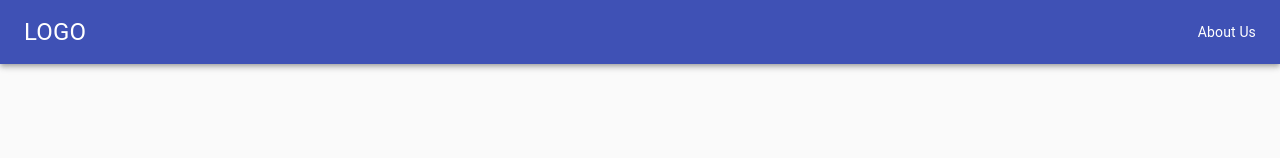
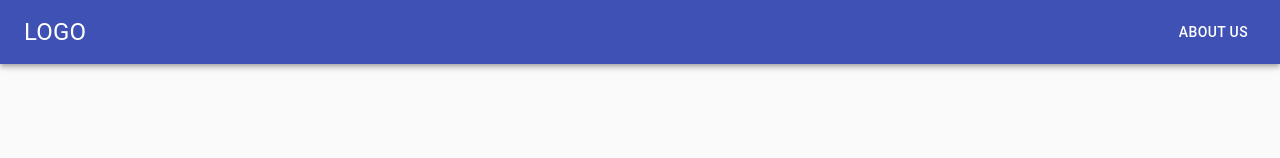
Before and after one commit to zpinto/bridge, a React (Create React App) app in the folder frontend/: page / in a window 1280 px wide. Shown: the top 158 px of the page. Built offline with nearby package versions, Linux system fonts and the light colour scheme.

Commit message:
Figuring out stuff

```diff
--- a/frontend/package.json
+++ b/frontend/package.json
@@ -8,6 +8,8 @@
     "@testing-library/jest-dom": "^4.2.4",
     "@testing-library/react": "^9.4.0",
     "@testing-library/user-event": "^7.2.1",
+    "axios": "^0.19.1",
+    "js-cookie": "^2.2.1",
     "react": "^16.12.0",
     "react-dom": "^16.12.0",
     "react-router": "^5.1.2",
--- a/frontend/src/App.jsx
+++ b/frontend/src/App.jsx
@@ -1,4 +1,6 @@
 import React, { useState } from "react";
+import Cookies from "js-cookie";
+import Axios from "axios";
 
 import { BrowserRouter as Router, Switch, Route } from "react-router-dom";
 
@@ -11,13 +13,30 @@ import Register from "./components/Register";
 import "./App.css";
 
 const App = () => {
-  const [loggedIn, toggleLogged] = useState(false);
+  const [user, changeUser] = useState(null);
+
+  function handleLogin(email, password) {
+    // TODO validate
+    changeUser(email);
+  }
+
+  function handleLogout() {
+    // TODO validate
+    changeUser(null);
+  }
+
   return (
     <Router>
       <div className="app">
-        <NavBar />
+        <NavBar user={user} handleLogout={handleLogout}/>
         <Switch>
-          <Route strict exact path="/" component={loggedIn ? Home : Login} />
+          <Route strict exact path="/">
+            {user ? (
+              <Home user={user} />
+            ) : (
+              <Login handleLogin={handleLogin} />
+            )}
+          </Route>
           <Route exact path="/register" component={Register} />
           <Route exact path="/about" component={About} />
           <Route exact path="/portal">
--- a/frontend/src/Config.json
+++ b/frontend/src/Config.json
@@ -2,7 +2,7 @@
   "baseUrl": "http://127.0.0.1:3000",
   "EPs": {
     "registerEP": "/register",
-    "userEP": "/user/<string:username>",
+    "userEP": "/user",
     "loginEP": "/login",
     "refreshEP": "/refresh",
     "logoutEP": "/logout",
--- a/frontend/src/components/Home.jsx
+++ b/frontend/src/components/Home.jsx
@@ -1,7 +1,7 @@
 import React from "react";
 import CssBaseline from "@material-ui/core/CssBaseline";
 
-const Home = () => {
+const Home = props => {
   return (
     <div>
       <CssBaseline />
--- a/frontend/src/components/Login.jsx
+++ b/frontend/src/components/Login.jsx
@@ -1,4 +1,4 @@
-import React from "react";
+import React, { useState } from "react";
 import Button from "@material-ui/core/Button";
 import CssBaseline from "@material-ui/core/CssBaseline";
 import TextField from "@material-ui/core/TextField";
@@ -28,8 +28,18 @@ const useStyles = makeStyles(theme => ({
   }
 }));
 
-export default function Login() {
+const Login = props => {
   const classes = useStyles();
+
+  const [email, setEmail] = useState("");
+  const [password, setPassword] = useState("");
+
+  const { handleLogin } = props;
+
+  function handleSubmit(e) {
+    e.preventDefault();
+    handleLogin(email, password);
+  }
 
   return (
     <Container component="main" maxWidth="xs">
@@ -47,7 +57,11 @@ export default function Login() {
           <Typography component="h1" variant="h5">
             Login
           </Typography>
-          <form className={classes.form} noValidate>
+          <form
+            className={classes.form}
+            noValidate
+            onSubmit={handleSubmit}
+          >
             <TextField
               variant="outlined"
               margin="normal"
@@ -58,6 +72,8 @@ export default function Login() {
               name="email"
               autoComplete="email"
               autoFocus
+              value={email}
+              onChange={e => setEmail(e.target.value)}
             />
             <TextField
               variant="outlined"
@@ -69,6 +85,8 @@ export default function Login() {
               type="password"
               id="password"
               autoComplete="current-password"
+              value={password}
+              onChange={e => setPassword(e.target.value)}
             />
             <Button
               type="submit"
@@ -91,4 +109,6 @@ export default function Login() {
       </div>
     </Container>
   );
-}
+};
+
+export default Login;
--- a/frontend/src/components/NavBar.jsx
+++ b/frontend/src/components/NavBar.jsx
@@ -20,7 +20,7 @@ const useStyles = makeStyles(theme => ({
 
 const NavBar = props => {
   const classes = useStyles();
-  const { loggedIn } = props;
+  const { user, handleLogout } = props;
 
   return (
     <div className={classes.root}>
@@ -36,10 +36,8 @@ const NavBar = props => {
             LOGO
           </IconButton>
           <div className={classes.toolbarButtons}>
-            <Link href="/about" color="inherit">
-              About Us
-            </Link>
-            {loggedIn && <Button color="inherit">Log Out</Button>}
+            <Button href="/about" color="inherit">About Us</Button>
+            {user && <Button color="inherit" onClick={handleLogout}>Log Out</Button>}
           </div>
         </Toolbar>
       </AppBar>
```
Also changed, not shown: 1 other file (tests, documents, lock files or other folders).
